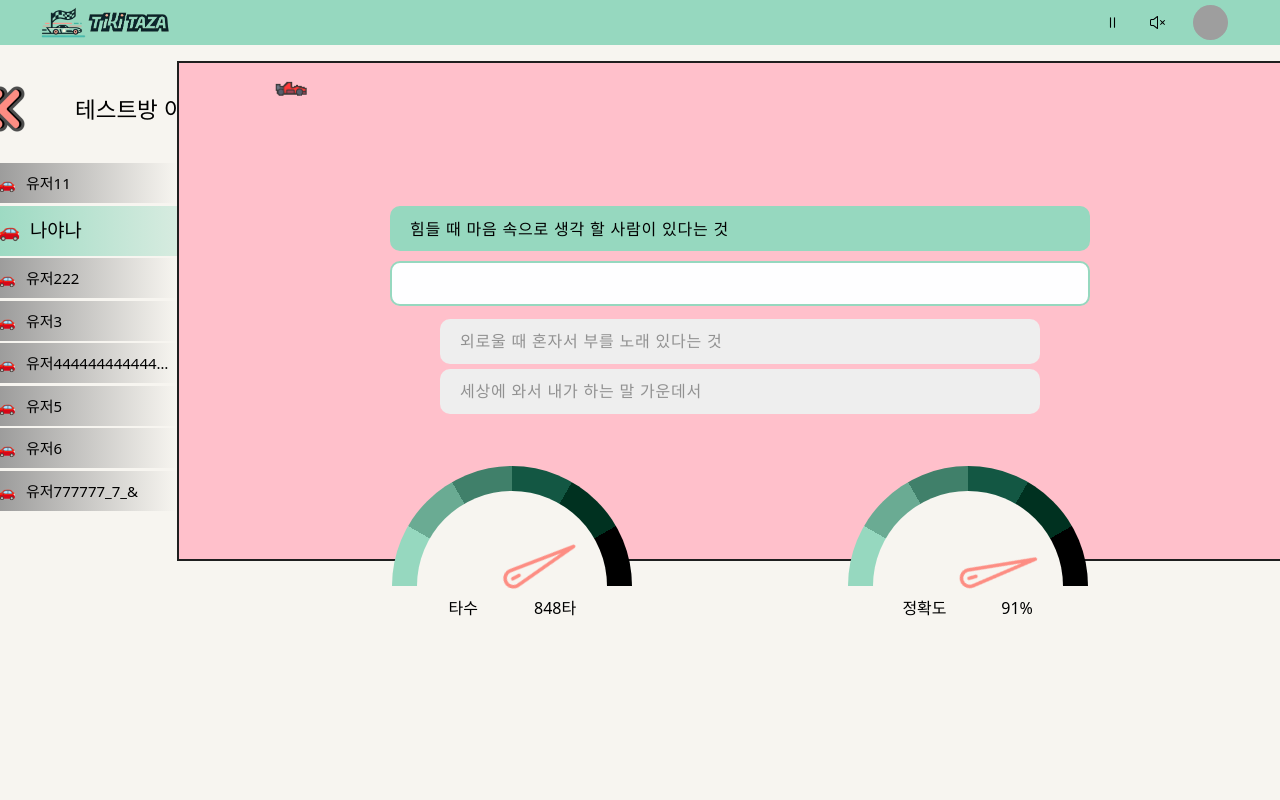
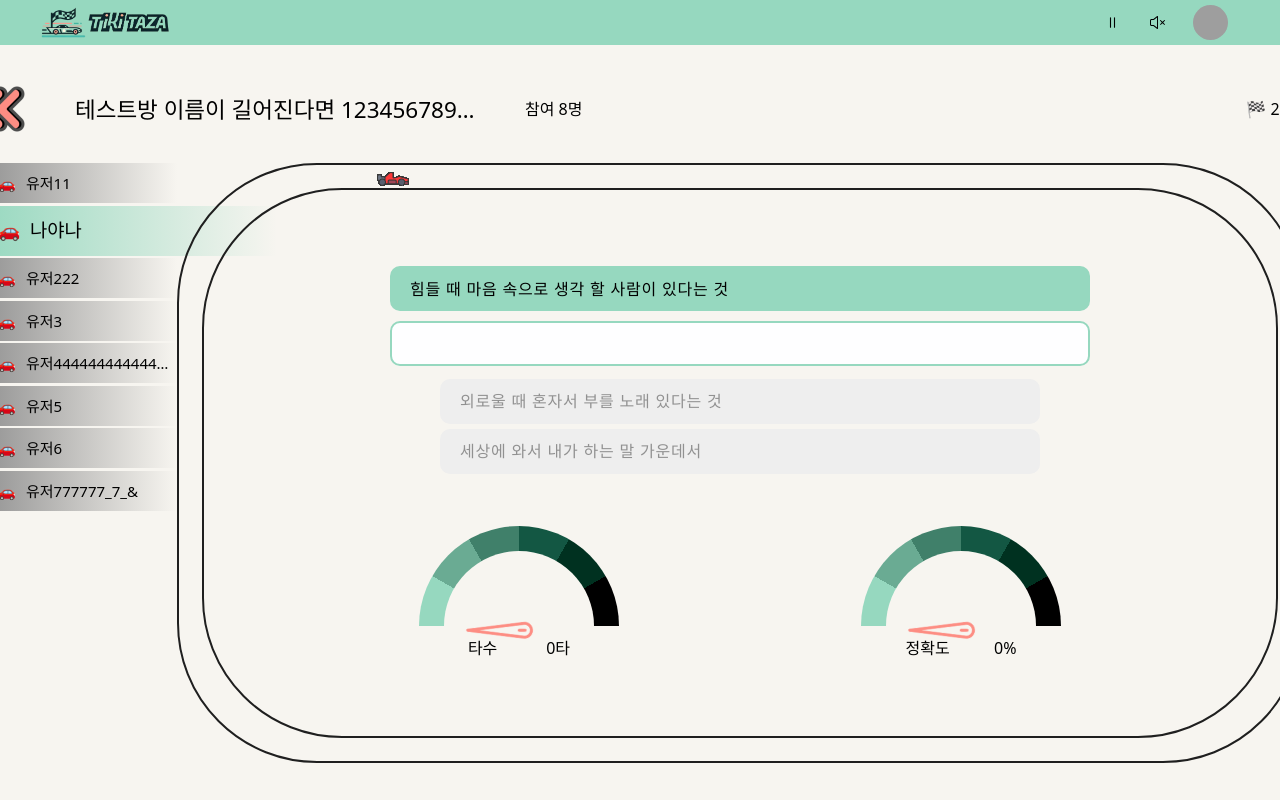
Before and after one commit to Team-E2I4/Team-E2I4-TiKiTaza-FE, a React (Vite) app: page /gameroom/1/sentence in a window 1280 px wide. Shown: the top 800 px of the page. Built offline with nearby package versions, Linux system fonts and the light colour scheme; grey boxes are pictures that could not be loaded.

Commit message:
[🐛fix]: rebase 문제 해결

```diff
--- a/package.json
+++ b/package.json
@@ -10,7 +10,7 @@
     "lint": "eslint . --ext ts,tsx --report-unused-disable-directives --max-warnings 0",
     "preview": "vite preview",
     "prepare": "husky",
-    "test":"vitest"
+    "test": "vitest"
   },
   "dependencies": {
     "@radix-ui/react-avatar": "^1.0.4",
--- a/src/common/Ingame/Dashboard.tsx
+++ b/src/common/Ingame/Dashboard.tsx
@@ -33,7 +33,7 @@ const Dashboard = ({ type, value }: DashboardProps) => {
           <img
             src={needle}
             alt='계기판'
-            className={`w-[6rem] relative top-[8rem] left-[5rem] origin-[80%_15%]`}
+            className={`w-[5rem] relative top-[7rem] left-[4rem] origin-[80%_15%]`}
             style={{
               rotate: ratioStyle.get(type),
             }}
--- a/src/common/Ingame/dashborad.css
+++ b/src/common/Ingame/dashborad.css
@@ -1,8 +1,8 @@
 .dashboardStyle{
-  width: 24rem;
-  height: 12rem;
+  width: 20rem;
+  height: 10rem;
   border: 0.5rem solid transparent;
-  border-radius: 12rem 12rem 0 0;
+  border-radius: 10rem 10rem 0 0;
   background-image: linear-gradient(#f7f5f0, #f7f5f0), conic-gradient(from -90deg at 50% 100%, #96D8BF 30deg, #6aab93 0 60deg, #40806A 0 90deg, #135743 0 120deg, #003120 0 150deg, #000000 0 180deg, #000000 0 );
   background-origin: border-box;
   background-clip: content-box, border-box;
--- a/src/pages/GameSentencePage/GameSentencePage.tsx
+++ b/src/pages/GameSentencePage/GameSentencePage.tsx
@@ -1,12 +1,20 @@
-import { useEffect, useRef, useState } from 'react';
+import { useCallback, useEffect, useRef, useState } from 'react';
 import car1 from '@/asssets/cars/car11.png';
 import Dashboard from '@/common/Ingame/Dashboard';
+import {
+  CANVAS_HEIGHT,
+  CANVAS_WIDTH,
+  CAR_DIRECTION,
+  MAX_X,
+  MAX_Y,
+  MOVE_STEP,
+  START_X,
+} from '@/common/Ingame/ingameConstants';
 import IngameHeader from '@/common/Ingame/IngameHeader';
 import IngameRank from '@/common/Ingame/IngameRank';
 import { SentenceNext, SentenceNow } from '@/common/Ingame/SentenceBlocks';
 import Input from '@/common/Input/Input';
 import useCanvas from '@/hooks/useCanvas';
-
 const sentenceDummy = [
   '저녁 때 돌아갈 집이 있다는 것',
   '힘들 때 마음 속으로 생각 할 사람이 있다는 것',
@@ -27,34 +35,76 @@ const GameSentencePage = () => {
   setInterval(() => {
     setWpmTest(Math.floor(Math.random() * 1001));
     setAccTest(Math.floor(Math.random() * 101));
-  }, 2000);
+  }, 200000);
 
   // 전체영역 캔버스 생성
   const canvasRef = useCanvas({
     setCanvas: (canvas: HTMLCanvasElement) => {
-      canvas.width = 1160;
-      canvas.height = 500;
+      canvas.width = CANVAS_WIDTH;
+      canvas.height = CANVAS_HEIGHT;
     },
   });
 
-  interface ICarCoord {
+  interface I_CarCoord {
     x: number;
     y: number;
   }
   const carImageRef = useRef<HTMLImageElement | null>(null);
-  const car1Ref = useRef<ICarCoord>({ x: 0, y: 0 });
-  // 추후: const carsRef = useRef<ICarCoord[]>([]);
+  const car1Ref = useRef<I_CarCoord>({ x: 0, y: 0 });
+  // 추후: const carsRef = useRef<I_CarCoord[]>([]);
+  const carDirRef = useRef(CAR_DIRECTION.RIGHT);
+
+  const blockOverflowPos = useCallback((pos: I_CarCoord) => {
+    if (pos.x === START_X && pos.y === 0) {
+      // eslint-disable-next-line no-console
+      console.log('끝!');
+      clearInterval(timerForTest);
+      return;
+    }
+    if (pos.x >= MAX_X && carDirRef.current === 'right') {
+      carDirRef.current = CAR_DIRECTION.DOWN;
+    }
+    if (pos.y >= MAX_Y && carDirRef.current === 'down') {
+      carDirRef.current = CAR_DIRECTION.LEFT;
+    }
+    if (pos.x <= 0 && carDirRef.current === 'left') {
+      carDirRef.current = CAR_DIRECTION.UP;
+    }
+    if (pos.y <= 0 && carDirRef.current === 'up') {
+      carDirRef.current = CAR_DIRECTION.RIGHT;
+    }
+    pos.x = Math.max(0, Math.min(pos.x, MAX_X));
+    pos.y = Math.max(0, Math.min(pos.y, MAX_Y));
+  }, []);
+
+  const updateCarCoord = useCallback(
+    (carCoord: I_CarCoord) => {
+      const dir = carDirRef.current;
+      if (dir === 'right') {
+        carCoord.x += MOVE_STEP;
+      } else if (dir === 'down') {
+        carCoord.y += MOVE_STEP;
+      } else if (dir === 'left') {
+        carCoord.x -= MOVE_STEP;
+      } else {
+        carCoord.y -= MOVE_STEP; // up
+      }
+      blockOverflowPos(carCoord);
+    },
+    [blockOverflowPos]
+  );
 
   useEffect(() => {
     if (car1) {
-      const img = new Image();
+      const img = new Image(20, 20); //FIX:사이즈 적용안됨.. car1.png를 불러와서 줄이고싶으면?
       img.src = car1;
+      img.alt = '자동차';
       carImageRef.current = img;
-      car1Ref.current = { x: 20, y: 20 };
+      car1Ref.current = { x: START_X, y: 0 };
     }
-    // eslint-disable-next-line @typescript-eslint/no-unused-vars
-    let rafTimer: number | undefined;
 
+    let rafTimer: ReturnType<typeof requestAnimationFrame>;
+    const coord = car1Ref.current;
     const cvs = canvasRef.current;
     const ctx = cvs?.getContext('2d');
     if (!ctx) {
@@ -63,12 +113,20 @@ const GameSentencePage = () => {
     const animate = () => {
       const car = carImageRef.current;
       if (car) {
-        ctx.drawImage(car, 100, 10); // 위치!px단위
+        ctx.drawImage(car, coord.x, coord.y); // 위치!px단위
       }
       rafTimer = requestAnimationFrame(animate);
     };
-    requestAnimationFrame(animate);
-  });
+    rafTimer = requestAnimationFrame(animate);
+    return () => {
+      rafTimer && cancelAnimationFrame(rafTimer);
+    };
+  }, []);
+
+  const timerForTest = setInterval(() => {
+    updateCarCoord(car1Ref.current);
+  }, 150000);
+
   return (
     <>
       <IngameHeader />
@@ -76,16 +134,18 @@ const GameSentencePage = () => {
         <div className='absolute'>
           <IngameRank />
         </div>
-        <div className='flex flex-col items-center justify-center ml-80 h-[50rem] relative z-[2]'>
+        <div className='flex flex-col items-center justify-center ml-80 h-[60rem] relative z-[2]'>
+          <div className='absolute w-full h-full z-[2] rounded-[14rem] border-2 border-black'></div>
+          <div className='absolute w-[calc(100%-5rem)] h-[calc(100%-5rem)] z-[2] rounded-[14rem] border-2 border-black '></div>
+          <canvas
+            ref={canvasRef}
+            className='absolute w-full h-full z-[-1]'
+          />
           <div className='flex flex-col items-center justify-center'>
             <SentenceNow text={sentenceDummy[idx]} />
             <Input />
             <SentenceNext text={sentenceDummy[idx + 1]} />
             <SentenceNext text={sentenceDummy[idx + 2]} />
-            <canvas
-              ref={canvasRef}
-              className='absolute w-full h-full z-[-1] bg-[pink] border-2 border-black '
-            />
           </div>
           <div className='w-full flex justify-evenly mt-20'>
             <Dashboard
```
